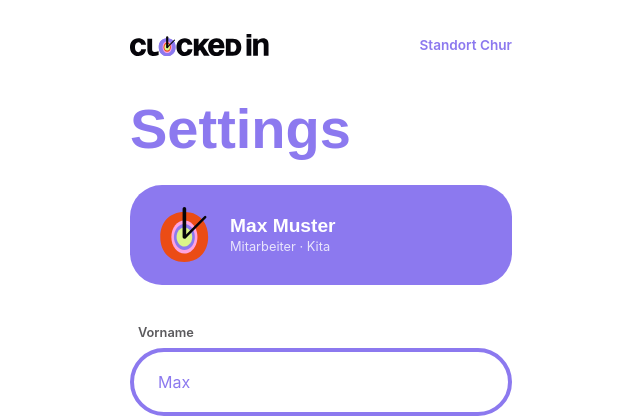
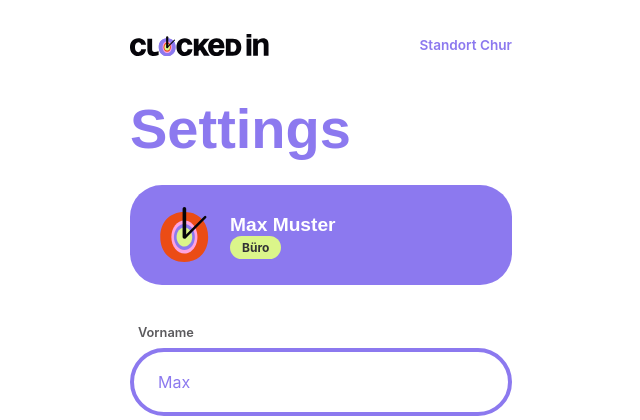
Before and after one commit to jamesrichterrrrrrrrr/Projekt_Clocked_In, a PHP site: page /settings.html in a window 1280 px wide. Shown: the top 420 px of the page, without its empty margins (319-959 px from the left). Run offline with PHP 8.4, Linux system fonts and the light colour scheme; some web fonts are replaced.

Commit message:
entrytag

```diff
--- a/css/style.css
+++ b/css/style.css
@@ -605,7 +605,23 @@ body.welcome-page .big-beautiful-button {
   font-size: 0.75rem;
   font-weight: 700;
   padding: 4px 12px;
-  border-radius: 20px;
+  border-radius: 40px;
+}
+
+/* Tag-Varianten */
+.entry-tag.kita {
+  background-color: var(--clr-purple);
+  color: var(--clr-white);
+}
+
+.entry-tag.buero {
+  background-color: var(--clr-green);
+  color: var(--clr-neutral-600);
+}
+
+.entry-tag.chilling {
+  background-color: var(--clr-pink);
+  color: var(--clr-white);
 }
 
 .entry-sub {
--- a/settings.html
+++ b/settings.html
@@ -26,7 +26,7 @@
 
     <div class="profile-info">
         <p class="profile-name" id="profile-name-display">Max Muster</p>
-        <p class="profile-role">Mitarbeiter · Kita</p>
+        <span class="entry-tag buero">Büro</span>
     </div>
 </div>
 
```
